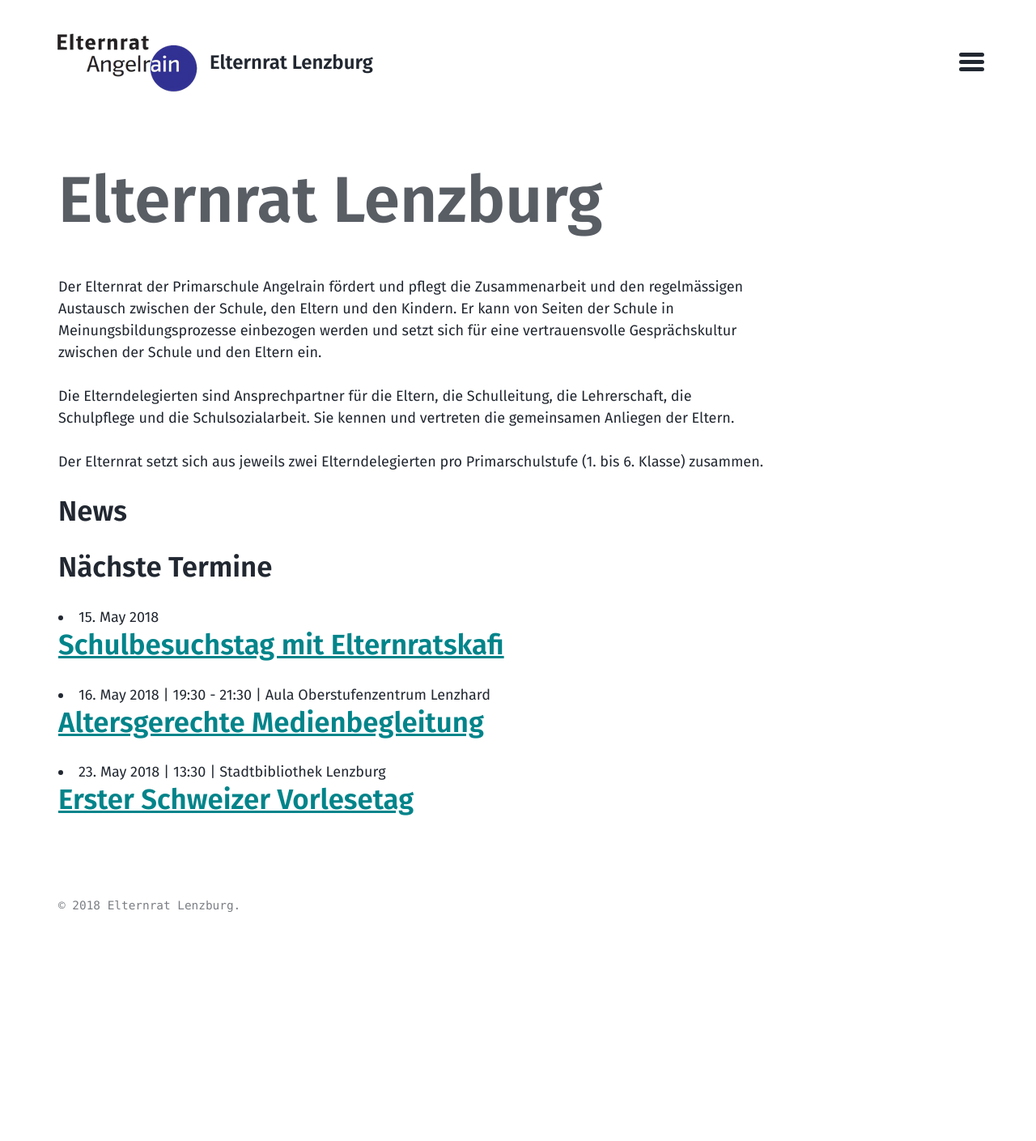
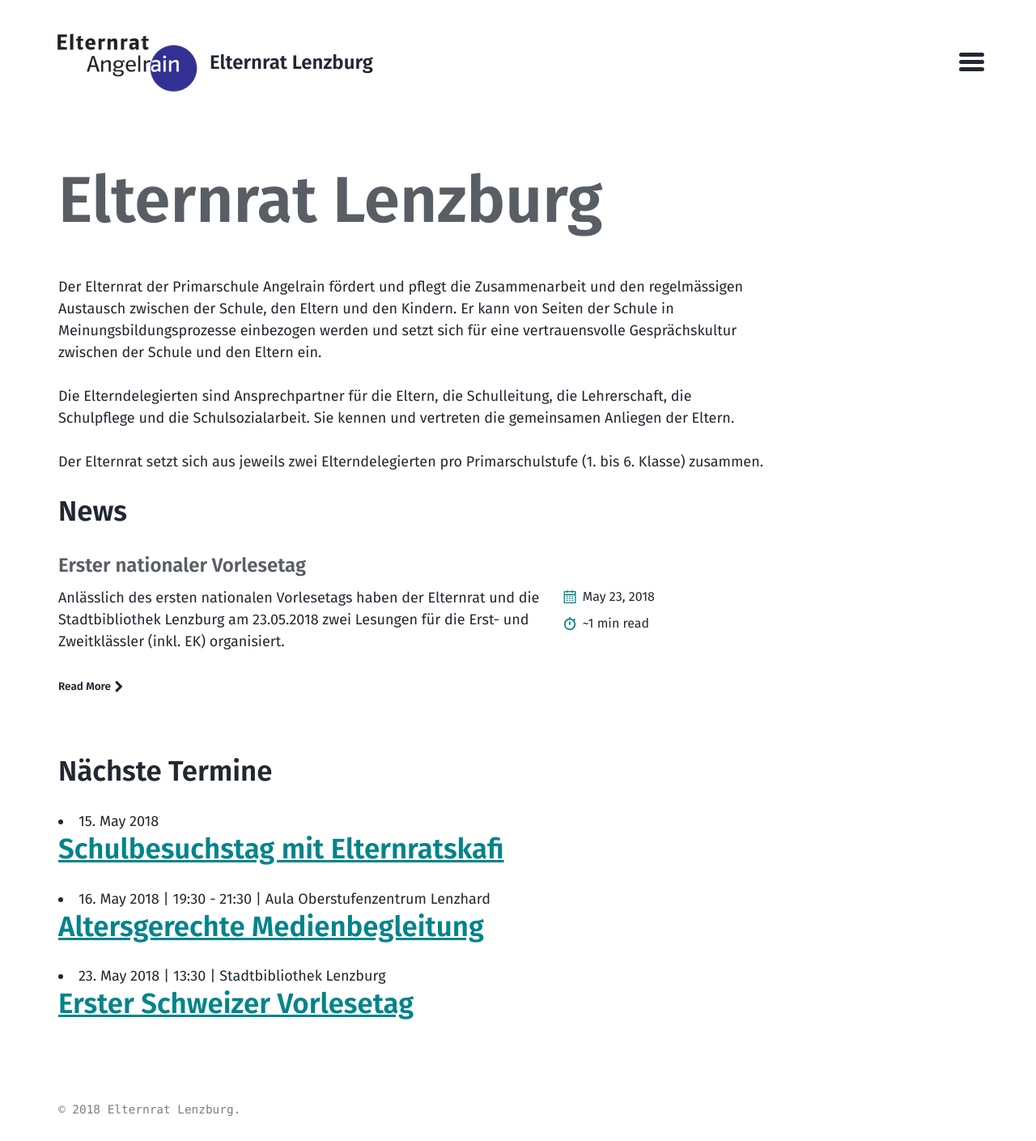
Before and after one commit to elternratlenzburg/elternratlenzburg.github.io, a Jekyll site: the page built from index.md, in a window 1280 px wide. Shown: the whole page at 81% size. Built offline with Jekyll 4.4.1, drawn with Linux system fonts in a browser that asks for light colours; before the commit the page ends 1157 px from its top, so only the background shows below that; some of the changed lines change nothing that is shown.

Commit message:
Add a news item about Vorlesetag
Fixes #3

```diff
--- a/_config.yml
+++ b/_config.yml
@@ -19,11 +19,11 @@ email: info@elternratlenzburg.ch
 description: "Gemeinsam unterwegs für unserer Kinder"
 baseurl: # the optional subpath of your site, e.g. "/blog"
 
-url: # the base hostname & protocol for your site e.g. "https://mmistakes.github.io"
-author:
-  name:
-  twitter:
-  picture:
+url: http://elternratlenzburg.ch
+# author:
+#   name:
+#   twitter:
+#   picture:
 
 logo: "/assets/images/Elternrat.png"# path of site logo, e.g. "/assets/images/logo.png"
 search: false
--- /dev/null
+++ b/_posts/2018-05-23-nationaler-vorlesetag.md
@@ -0,0 +1,11 @@
+---
+layout: post
+title:  "Erster nationaler Vorlesetag"
+date:   2018-05-23 21:26:28 +0200
+---
+
+Anlässlich des ersten nationalen Vorlesetags haben der Elternrat und die Stadtbibliothek Lenzburg am 23.05.2018 zwei Lesungen für die Erst- und Zweitklässler (inkl. EK) organisiert.
+
+In der Stadtbibliothek wurde den Schülern von Frau Brigitta Aeschlimann, Lesementorin, aus Büchern von Katja Reider und Lorenz Pauli vorgelesen ("Vom Glück, ein dickes Schwein zu sein", "Mutig, mutig"). Der Einsatz eines sogenannten „Kamishibais“ (japanischer Erzählkoffer) machte die Lesungen zu einem speziellen Erlebnis für die Kinder: so wurden die Geschichten mithilfe grosser Bildtafeln nicht nur hör- sondern auch sichtbar gemacht. Abgerundet wurde die halbe Stunde mit Auszügen aus dem Buch „Rigo und Rosa“ von Lorenz Pauli und einem abschliessenden Abzählreim.
+
+Ein wunderbares und lebendiges Erlebnis für die SchülerInnen der Unterstufe! Regelmässiges Vorlesen verbessert nachgewiesenermassen die Lesekompetenz unserer Kinder.
```
